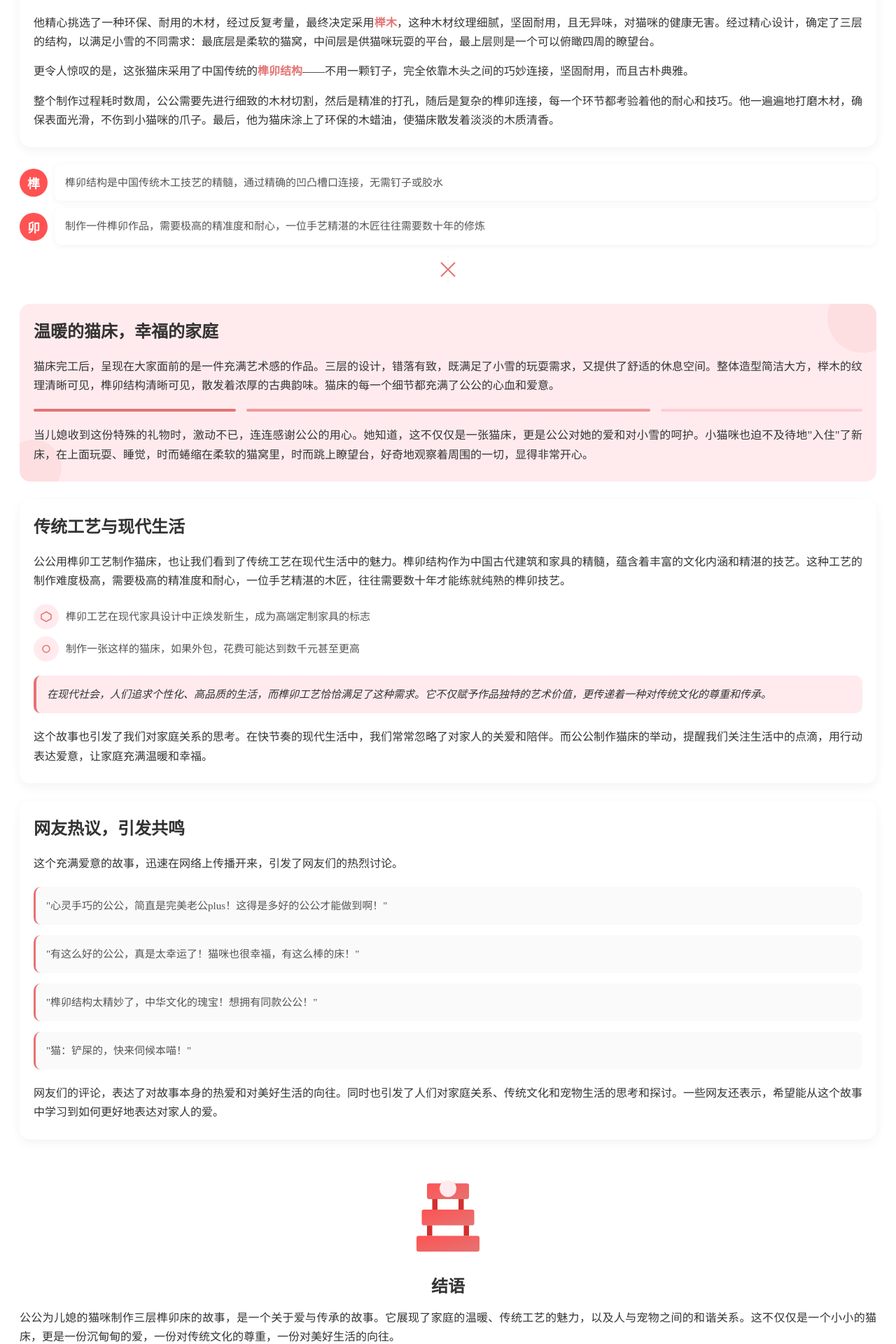
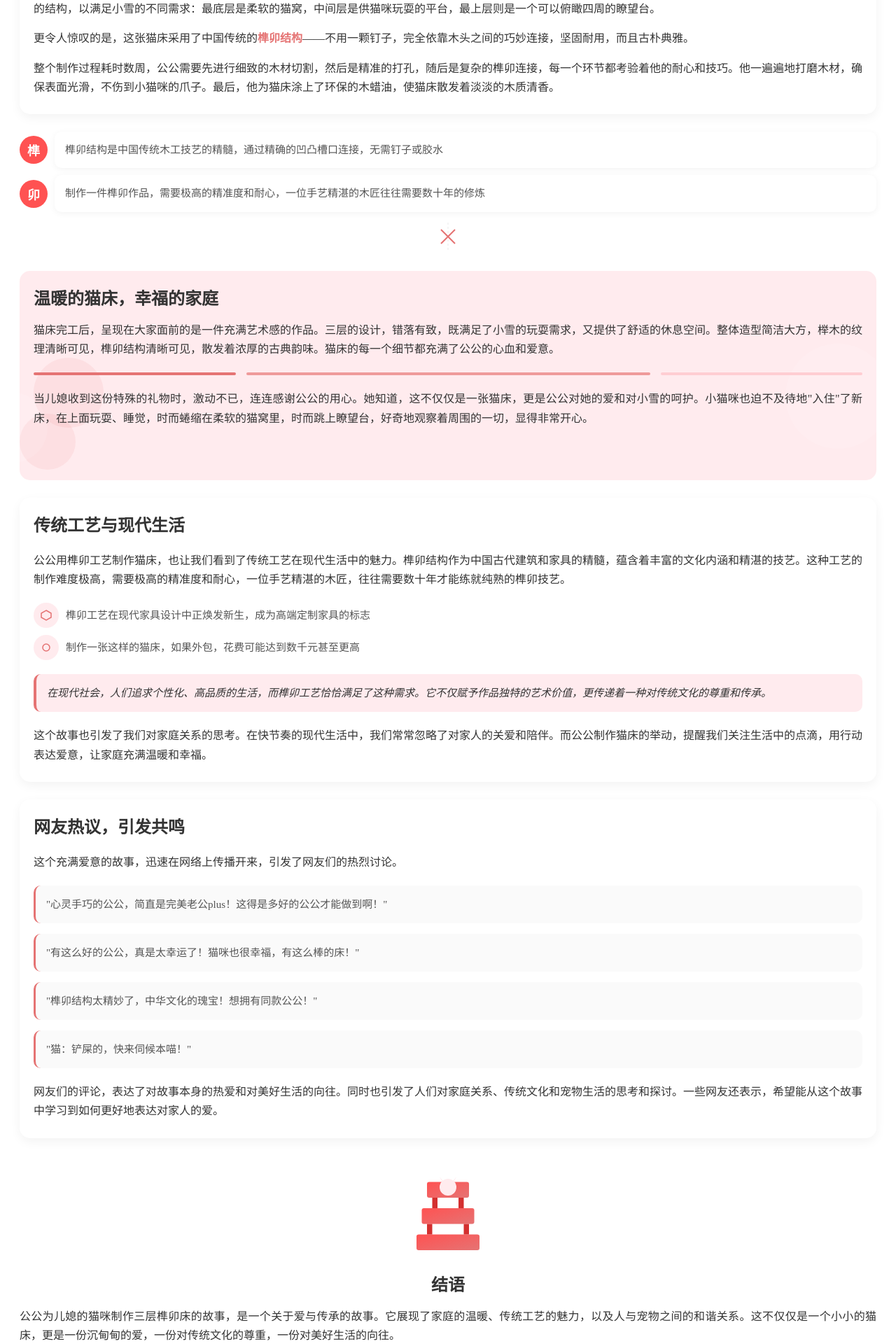
Before and after one commit to zo0043/ai_auto_wxgzh, a Python web app: template knowledge/templates/template7.html in a window 1280 px wide. Shown: the part 777-2697 px from the top of the page at 70% size. Run offline with Jinja, Linux system fonts and the light colour scheme; the template is opened without the code that fills it, so the values that code supplies are empty.

Commit message:
修正模板适配微信

```diff
--- a/knowledge/templates/template7.html
+++ b/knowledge/templates/template7.html
@@ -7,32 +7,31 @@
 </head>
 <body>
   <div>
+    <section style="background: linear-gradient(135deg, #E57373, #FF5252); color: white; padding: 10px 20px; border-radius: 0 0 30px 30px; margin-bottom: 25px; overflow: hidden;">
+      <h1 style="margin: 0 0 15px 0; font-size: 30px; font-weight: 900; line-height: 1.2;">公公给儿媳的陪嫁猫做三层榫卯床</h1>
 
-    <section style="position: relative; background: linear-gradient(135deg, #E57373, #FF5252); color: white; padding: 30px 20px; border-radius: 0 0 30px 30px; margin-bottom: 25px; overflow: hidden;">
-      <div style="position: absolute; top: 0; right: 0; width: 150px; height: 150px; background-color: rgba(255,255,255,0.1); border-radius: 0 0 0 150px;"></div>
-      <div style="position: absolute; bottom: -20px; left: -20px; width: 100px; height: 100px; background-color: rgba(255,255,255,0.1); border-radius: 50%;"></div>
-
-      <h1 style="margin: 0 0 20px 0; font-size: 30px; font-weight: 900; line-height: 1.2; position: relative; z-index: 2;">公公给儿媳的陪嫁猫<br>做三层榫卯床</h1>
-
-      <div style="display: flex; align-items: center; margin-bottom: 15px; position: relative; z-index: 2;">
+      <div style="display: flex; align-items: center; margin-bottom: 15px;">
         <span style="display: inline-block; font-size: 14px; font-weight: 600; background-color: rgba(255,255,255,0.2); padding: 4px 12px; border-radius: 20px;">微博热门</span>
         <span style="display: inline-block; width: 4px; height: 4px; border-radius: 50%; background-color: white; margin: 0 8px;"></span>
         <span style="font-size: 14px; opacity: 0.9;">暖心故事</span>
       </div>
 
-      <p style="margin: 0; font-size: 16px; line-height: 1.6; opacity: 0.9; position: relative; z-index: 2;">一位手艺精湛的公公，用传统榫卯工艺为儿媳的爱猫打造了一个温馨的家，引发无数网友点赞。</p>
+      <p style="margin: 0; font-size: 16px; line-height: 1.6; opacity: 0.9;">一位手艺精湛的公公，用传统榫卯工艺为儿媳的爱猫打造了一个温馨的家，引发无数网友点赞。</p>
 
-      <svg width="100%" height="40" viewBox="0 0 320 40" style="position: absolute; bottom: 0; left: 0;">
-        <path d="M0,20 Q80,40 160,20 T320,20" fill="none" stroke="rgba(255,255,255,0.2)" stroke-width="2"></path>
-        <circle cx="0" cy="20" r="4" fill="white" opacity="0.3">
-          <animate attributeName="cx" from="0" to="320" dur="3s" repeatCount="indefinite" />
-        </circle>
-      </svg>
+      <div style="margin-top: 0px;">
+        <svg width="100%" height="40" viewBox="0 0 320 40" style="overflow: visible;">
+          <path d="M0,20 Q80,40 160,20 T320,20" fill="none" stroke="rgba(255,255,255,0.2)" stroke-width="2"/>
+          <circle cx="0" cy="0" r="4" fill="white" opacity="0.3">
+            <animateMotion path="M0,20 Q80,40 160,20 T320,20" dur="3s" repeatCount="indefinite" calcMode="linear"/>
+          </circle>
+        </svg>
+      </div>
+      <div style="margin-top: -180px; margin-left: auto; margin-right: -40px; width: 150px; height: 150px; background-color: rgba(255,255,255,0.1); border-radius: 50%;"></div>
+      <div style="margin-top: -80px; margin-left: -80px; width: 100px; height: 100px; background-color: rgba(255,255,255,0.1); border-radius: 50%;"></div>
     </section>
 
     <section style="padding: 0 20px; margin-bottom: 25px;">
       <p style="font-size: 17px; line-height: 1.7; color: #333; margin: 0 0 15px 0; text-align: justify;">最近，微博上一个暖心的故事刷屏了：一位公公亲手为儿媳的猫咪打造了一张三层榫卯结构的猫床。这不仅仅是一张猫床，更是一份饱含着爱与心意的礼物，引发了无数网友的关注和点赞。这位公公用精湛的技艺和满满的爱，为儿媳的猫咪创造了一个温馨的小天地，也引发了人们对传统工艺、家庭关系的热烈讨论。</p>
-
       <svg width="100%" height="30" viewBox="0 0 300 30" style="margin: 20px 0;">
         <g fill="#E57373">
           <path d="M15,15 L30,15 M45,15 L60,15 M75,15 L90,15 M105,15 L120,15 M135,15 L150,15 M165,15 L180,15 M195,15 L210,15 M225,15 L240,15 M255,15 L270,15 M285,15 L300,15" stroke="#E57373" stroke-width="2"></path>
@@ -51,40 +50,26 @@
 
     <section style="margin: 0 20px 25px; background-color: white; border-radius: 15px; overflow: hidden; box-shadow: 0 5px 15px rgba(0,0,0,0.05);">
       <div style="padding: 25px 20px 5px;">
-        <h2 style="margin: 0 0 20px 0; font-size: 24px; font-weight: 800; color: #333; position: relative; padding-left: 15px; line-height: 1.3;">
-          <span style="position: absolute; left: 0; top: 0; bottom: 0; width: 5px; background-color: #E57373; border-radius: 3px;"></span>
+        <h2 style="margin: 0 0 20px 0; font-size: 24px; font-weight: 800; color: #333; padding-left: 15px; line-height: 1.3;">
+          <span style="display: inline-block; margin-left: -15px; width: 5px; height: 100%; background-color: #E57373; border-radius: 3px;"></span>
           爱意绵绵，匠心独运
         </h2>
-
         <p style="font-size: 16px; line-height: 1.7; color: #333; margin: 0 0 15px 0; text-align: justify;">故事的主人公是一位退休的公公，他的儿媳非常喜欢猫，并养了一只可爱的小猫咪，名叫"小雪"。为了给小雪一个温馨、舒适的家，公公决定发挥自己多年的木工手艺，亲手制作一张独一无二的猫床。他不仅有娴熟的木工技巧，更有一颗细腻的心，希望儿媳和猫咪都能感受到这份爱意。</p>
       </div>
-
-      <!-- 微信公众号不支持，有哪位高手可以搞定？麻烦发个PR
-      <div style="width: 100%; height: 200px; position: relative; margin-bottom: 20px;">
-        <div style="position: absolute; inset: 0; background: url('https://picsum.photos/600/300?random=1'); background-size: cover; background-position: center;"></div>
-        <div style="position: absolute; inset: 0; background: linear-gradient(to bottom, rgba(0,0,0,0), rgba(0,0,0,0.3)); display: flex; align-items: flex-end; padding: 15px;">
-          <span style="color: white; font-size: 14px; font-weight: 500; text-shadow: 0 1px 2px rgba(0,0,0,0.5);">精心制作的三层榫卯猫床</span>
-        </div>
-      </div>
-    -->
-    <div style="position: relative; width: 100%; height: 200px; margin-bottom: 20px; overflow: hidden;">
+    <div style="width: 100%; height: 200px; margin-bottom: 20px; overflow: hidden; display: flex; flex-direction: column; justify-content: flex-end;">
       <img src="https://picsum.photos/600/300?random=1" alt="背景图片" style="width: 100%; height: 100%; object-fit: cover; display: block;">
-      <div style="position: absolute; inset: 0; background: linear-gradient(to bottom, rgba(0,0,0,0), rgba(0,0,0,0.3));"></div>
-      <div style="position: absolute; bottom: 15px; left: 15px; right: 15px; z-index: 1;">
+      <div style="margin-top: -50px; padding: 0 15px 5px 15px; background: linear-gradient(to bottom, rgba(0,0,0,0), rgba(0,0,0,0.3));">
         <span style="color: white; font-size: 14px; font-weight: 500; text-shadow: 0 1px 2px rgba(0,0,0,0.5);">精心制作的三层榫卯猫床</span>
       </div>
     </div>
-
       <div style="padding: 0 20px 25px;">
         <p style="font-size: 16px; line-height: 1.7; color: #333; margin: 0 0 15px 0; text-align: justify;">他精心挑选了一种环保、耐用的木材，经过反复考量，最终决定采用<span style="font-weight: 700; color: #E57373;">榉木</span>，这种木材纹理细腻，坚固耐用，且无异味，对猫咪的健康无害。经过精心设计，确定了三层的结构，以满足小雪的不同需求：最底层是柔软的猫窝，中间层是供猫咪玩耍的平台，最上层则是一个可以俯瞰四周的瞭望台。</p>
-
         <p style="font-size: 16px; line-height: 1.7; color: #333; margin: 0 0 15px 0; text-align: justify;">更令人惊叹的是，这张猫床采用了中国传统的<span style="font-weight: 700; color: #E57373;">榫卯结构</span>——不用一颗钉子，完全依靠木头之间的巧妙连接，坚固耐用，而且古朴典雅。</p>
-
         <p style="font-size: 16px; line-height: 1.7; color: #333; margin: 0; text-align: justify;">整个制作过程耗时数周，公公需要先进行细致的木材切割，然后是精准的打孔，随后是复杂的榫卯连接，每一个环节都考验着他的耐心和技巧。他一遍遍地打磨木材，确保表面光滑，不伤到小猫咪的爪子。最后，他为猫床涂上了环保的木蜡油，使猫床散发着淡淡的木质清香。</p>
       </div>
     </section>
 
-    <section style="margin: 0 20px 25px; position: relative;">
+    <section style="margin: 0 20px 25px;">
       <div style="display: flex; flex-direction: column; gap: 10px;">
         <div style="display: flex; align-items: center; gap: 10px;">
           <div style="width: 40px; height: 40px; background-color: #FF5252; color: white; display: flex; justify-content: center; align-items: center; border-radius: 50%; font-weight: 700; font-size: 18px;">榫</div>
@@ -92,7 +77,6 @@
             <p style="margin: 0; font-size: 15px; line-height: 1.5; color: #555;">榫卯结构是中国传统木工技艺的精髓，通过精确的凹凸槽口连接，无需钉子或胶水</p>
           </div>
         </div>
-
         <div style="display: flex; align-items: center; gap: 10px;">
           <div style="width: 40px; height: 40px; background-color: #FF5252; color: white; display: flex; justify-content: center; align-items: center; border-radius: 50%; font-weight: 700; font-size: 18px;">卯</div>
           <div style="flex: 1; background-color: white; padding: 15px; border-radius: 10px; box-shadow: 0 2px 10px rgba(0,0,0,0.05);">
@@ -100,7 +84,6 @@
           </div>
         </div>
       </div>
-
       <svg width="100%" height="40" viewBox="0 0 300 40" style="margin-top: 15px;">
         <path d="M150,0 L150,40" stroke="#F5F5F5" stroke-width="2" stroke-dasharray="3,3"></path>
         <g transform="translate(150, 20)">
@@ -109,29 +92,27 @@
       </svg>
     </section>
 
-    <section style="margin: 0 20px 25px; background-color: #FFEBEE; border-radius: 15px; padding: 25px 20px; position: relative; overflow: hidden;">
-      <div style="position: absolute; top: -30px; right: -30px; width: 100px; height: 100px; border-radius: 50%; background-color: rgba(229,115,115,0.1);"></div>
-      <div style="position: absolute; bottom: -20px; left: -20px; width: 80px; height: 80px; border-radius: 50%; background-color: rgba(229,115,115,0.1);"></div>
-
-      <h2 style="margin: 0 0 20px 0; font-size: 24px; font-weight: 800; color: #333; line-height: 1.3; position: relative; z-index: 2;">温暖的猫床，幸福的家庭</h2>
-
-      <p style="font-size: 16px; line-height: 1.7; color: #333; margin: 0 0 15px 0; text-align: justify; position: relative; z-index: 2;">猫床完工后，呈现在大家面前的是一件充满艺术感的作品。三层的设计，错落有致，既满足了小雪的玩耍需求，又提供了舒适的休息空间。整体造型简洁大方，榉木的纹理清晰可见，榫卯结构清晰可见，散发着浓厚的古典韵味。猫床的每一个细节都充满了公公的心血和爱意。</p>
-
-      <div style="display: flex; gap: 15px; margin: 20px 0; position: relative; z-index: 2;">
+    <section style="margin: 0 20px 25px; background-color: #FFEBEE; border-radius: 15px; padding: 25px 20px; overflow: hidden;">
+      <h2 style="margin: 0 0 15px 0; font-size: 24px; font-weight: 800; color: #333; line-height: 1.3; padding: 0px 0px 0 0px;">温暖的猫床，幸福的家庭</h2>
+      <p style="font-size: 16px; line-height: 1.7; color: #333; margin: 0 0 15px 0; text-align: justify;">猫床完工后，呈现在大家面前的是一件充满艺术感的作品。三层的设计，错落有致，既满足了小雪的玩耍需求，又提供了舒适的休息空间。整体造型简洁大方，榉木的纹理清晰可见，榫卯结构清晰可见，散发着浓厚的古典韵味。猫床的每一个细节都充满了公公的心血和爱意。</p>
+      <div style="display: flex; gap: 15px; margin: 20px 0;">
         <div style="flex: 1; height: 4px; background-color: #E57373; border-radius: 2px;"></div>
         <div style="flex: 2; height: 4px; background-color: #EF9A9A; border-radius: 2px;"></div>
         <div style="flex: 1; height: 4px; background-color: #FFCDD2; border-radius: 2px;"></div>
       </div>
+      <p style="font-size: 16px; line-height: 1.7; color: #333; margin: 0; text-align: justify;">当儿媳收到这份特殊的礼物时，激动不已，连连感谢公公的用心。她知道，这不仅仅是一张猫床，更是公公对她的爱和对小雪的呵护。小猫咪也迫不及待地"入住"了新床，在上面玩耍、睡觉，时而蜷缩在柔软的猫窝里，时而跳上瞭望台，好奇地观察着周围的一切，显得非常开心。</p>
+      <div style="margin-top: -100px; margin-right: -30px; width: 100px; height: 100px; background-color: rgba(229,115,115,0.1); border-radius: 50%;"></div>
+      <div style="margin-top: -20px; margin-left: -20px; width: 80px; height: 80px; background-color: rgba(229,115,115,0.1); border-radius: 50%;"></div>
 
-      <p style="font-size: 16px; line-height: 1.7; color: #333; margin: 0; text-align: justify; position: relative; z-index: 2;">当儿媳收到这份特殊的礼物时，激动不已，连连感谢公公的用心。她知道，这不仅仅是一张猫床，更是公公对她的爱和对小雪的呵护。小猫咪也迫不及待地"入住"了新床，在上面玩耍、睡觉，时而蜷缩在柔软的猫窝里，时而跳上瞭望台，好奇地观察着周围的一切，显得非常开心。</p>
+      <div style="margin-top: -180px; margin-left: auto; margin-right: -40px; width: 150px; height: 150px; background-color: rgba(255,255,255,0.1); border-radius: 50%;"></div>
+      <div style="margin-top: -80px; margin-left: -80px; width: 100px; height: 100px; background-color: rgba(255,255,255,0.1); border-radius: 50%;"></div>
+
     </section>
 
     <section style="margin: 0 20px 25px; background-color: white; border-radius: 15px; box-shadow: 0 5px 15px rgba(0,0,0,0.05);">
       <div style="padding: 25px 20px;">
         <h2 style="margin: 0 0 20px 0; font-size: 24px; font-weight: 800; color: #333; line-height: 1.3;">传统工艺与现代生活</h2>
-
         <p style="font-size: 16px; line-height: 1.7; color: #333; margin: 0 0 20px 0; text-align: justify;">公公用榫卯工艺制作猫床，也让我们看到了传统工艺在现代生活中的魅力。榫卯结构作为中国古代建筑和家具的精髓，蕴含着丰富的文化内涵和精湛的技艺。这种工艺的制作难度极高，需要极高的精准度和耐心，一位手艺精湛的木匠，往往需要数十年才能练就纯熟的榫卯技艺。</p>
-
         <div style="display: flex; flex-direction: column; gap: 10px;">
           <div style="display: flex; gap: 10px; align-items: center;">
             <div style="width: 36px; height: 36px; flex-shrink: 0; border-radius: 50%; background-color: #FFEBEE; display: flex; justify-content: center; align-items: center;">
@@ -141,7 +122,6 @@
             </div>
             <p style="margin: 0; font-size: 15px; line-height: 1.5; color: #555;">榫卯工艺在现代家具设计中正焕发新生，成为高端定制家具的标志</p>
           </div>
-
           <div style="display: flex; gap: 10px; align-items: center;">
             <div style="width: 36px; height: 36px; flex-shrink: 0; border-radius: 50%; background-color: #FFEBEE; display: flex; justify-content: center; align-items: center;">
               <svg width="20" height="20" viewBox="0 0 20 20" fill="none">
@@ -151,87 +131,86 @@
             <p style="margin: 0; font-size: 15px; line-height: 1.5; color: #555;">制作一张这样的猫床，如果外包，花费可能达到数千元甚至更高</p>
           </div>
         </div>
-
         <div style="margin: 20px 0; padding: 15px; background-color: #FFEBEE; border-radius: 10px; border-left: 4px solid #E57373;">
           <p style="margin: 0; font-size: 15px; line-height: 1.6; color: #333; font-style: italic;">在现代社会，人们追求个性化、高品质的生活，而榫卯工艺恰恰满足了这种需求。它不仅赋予作品独特的艺术价值，更传递着一种对传统文化的尊重和传承。</p>
         </div>
-
         <p style="font-size: 16px; line-height: 1.7; color: #333; margin: 0; text-align: justify;">这个故事也引发了我们对家庭关系的思考。在快节奏的现代生活中，我们常常忽略了对家人的关爱和陪伴。而公公制作猫床的举动，提醒我们关注生活中的点滴，用行动表达爱意，让家庭充满温暖和幸福。</p>
       </div>
     </section>
 
     <section style="margin: 0 20px 25px; background-color: white; border-radius: 15px; box-shadow: 0 5px 15px rgba(0,0,0,0.05); padding: 25px 20px;">
       <h2 style="margin: 0 0 20px 0; font-size: 24px; font-weight: 800; color: #333; line-height: 1.3;">网友热议，引发共鸣</h2>
-
       <p style="font-size: 16px; line-height: 1.7; color: #333; margin: 0 0 20px 0; text-align: justify;">这个充满爱意的故事，迅速在网络上传播开来，引发了网友们的热烈讨论。</p>
-
       <div style="display: flex; flex-direction: column; gap: 15px; margin-bottom: 20px;">
         <div style="background-color: #FAFAFA; border-radius: 10px; padding: 15px; border-left: 3px solid #E57373;">
           <p style="margin: 0; font-size: 15px; line-height: 1.6; color: #555;">"心灵手巧的公公，简直是完美老公plus！这得是多好的公公才能做到啊！"</p>
         </div>
-
         <div style="background-color: #FAFAFA; border-radius: 10px; padding: 15px; border-left: 3px solid #E57373;">
           <p style="margin: 0; font-size: 15px; line-height: 1.6; color: #555;">"有这么好的公公，真是太幸运了！猫咪也很幸福，有这么棒的床！"</p>
         </div>
-
         <div style="background-color: #FAFAFA; border-radius: 10px; padding: 15px; border-left: 3px solid #E57373;">
           <p style="margin: 0; font-size: 15px; line-height: 1.6; color: #555;">"榫卯结构太精妙了，中华文化的瑰宝！想拥有同款公公！"</p>
         </div>
-
         <div style="background-color: #FAFAFA; border-radius: 10px; padding: 15px; border-left: 3px solid #E57373;">
           <p style="margin: 0; font-size: 15px; line-height: 1.6; color: #555;">"猫：铲屎的，快来伺候本喵！"</p>
         </div>
       </div>
-
       <p style="font-size: 16px; line-height: 1.7; color: #333; margin: 0; text-align: justify;">网友们的评论，表达了对故事本身的热爱和对美好生活的向往。同时也引发了人们对家庭关系、传统文化和宠物生活的思考和探讨。一些网友还表示，希望能从这个故事中学习到如何更好地表达对家人的爱。</p>
     </section>
 
     <section style="margin: 0 20px 35px; text-align: center;">
-      <div style="width: 150px; height: 150px; margin: 0 auto 20px; position: relative;">
+      <div style="width: 150px; height: 150px; margin: 0 auto 20px;">
         <svg viewBox="0 0 100 100" width="100%" height="100%">
           <defs>
             <linearGradient id="catGradient" x1="0%" y1="0%" x2="100%" y2="100%">
               <stop offset="0%" style="stop-color:#FF5252;stop-opacity:1" />
               <stop offset="100%" style="stop-color:#E57373;stop-opacity:1" />
             </linearGradient>
+
+            <!-- 定义垂直运动路径 -->
+            <path id="breathPath" d="M0 0 Q0 2 0 0" visibility="hidden"/>
           </defs>
-          <!-- 猫床 -->
+
+          <!-- 猫床结构保持不变 -->
           <rect x="20" y="75" width="60" height="15" rx="2" fill="url(#catGradient)" />
           <rect x="25" y="50" width="50" height="15" rx="2" fill="url(#catGradient)" />
           <rect x="30" y="25" width="40" height="15" rx="2" fill="url(#catGradient)" />
 
-          <!-- 支柱 -->
+          <!-- 支柱保持不变 -->
           <rect x="30" y="65" width="5" height="10" fill="#D32F2F" />
           <rect x="65" y="65" width="5" height="10" fill="#D32F2F" />
           <rect x="35" y="40" width="5" height="10" fill="#D32F2F" />
           <rect x="60" y="40" width="5" height="10" fill="#D32F2F" />
 
-          <!-- 猫 -->
-          <circle cx="50" cy="30" r="8" fill="#FFEBEE">
-            <animate attributeName="cy" values="30;32;30" dur="2s" repeatCount="indefinite" />
-          </circle>
+          <!-- 猫身体动画改造 -->
+          <g transform="translate(50 30)">
+            <circle cx="0" cy="0" r="8" fill="#FFEBEE">
+              <animateMotion
+                dur="2s"
+                repeatCount="indefinite"
+                path="M0 0 Q0 2 0 0"
+                rotate="auto"
+                calcMode="spline"
+                keyPoints="0;0.5;1"
+                keyTimes="0;0.5;1"
+                keySplines="0.5 0 0.5 1; 0.5 0 0.5 1"
+              />
+            </circle>
+          </g>
 
-          <!-- 猫耳 -->
-          <path d="M45,26 L42,20 L46,25 Z" fill="#FFEBEE">
-            <animate attributeName="d" values="M45,26 L42,20 L46,25 Z;M45,28 L42,22 L46,27 Z;M45,26 L42,20 L46,25 Z" dur="2s" repeatCount="indefinite" />
-          </path>
-          <path d="M55,26 L58,20 L54,25 Z" fill="#FFEBEE">
-            <animate attributeName="d" values="M55,26 L58,20 L54,25 Z;M55,28 L58,22 L54,27 Z;M55,26 L58,20 L54,25 Z" dur="2s" repeatCount="indefinite" />
-          </path>
+          <path d="M45 26 L42 20 L46 25 Z" fill="#FFEBEE"/>
+          <path d="M55 26 L58 20 L54 25 Z" fill="#FFEBEE"/>
+
         </svg>
+
       </div>
-
       <h2 style="margin: 0 0 15px 0; font-size: 24px; font-weight: 800; color: #333; line-height: 1.3;">结语</h2>
-
       <p style="font-size: 16px; line-height: 1.7; color: #333; margin: 0 0 20px 0; text-align: justify;">公公为儿媳的猫咪制作三层榫卯床的故事，是一个关于爱与传承的故事。它展现了家庭的温暖、传统工艺的魅力，以及人与宠物之间的和谐关系。这不仅仅是一个小小的猫床，更是一份沉甸甸的爱，一份对传统文化的尊重，一份对美好生活的向往。</p>
-
       <div style="padding: 20px; background-color: #FFEBEE; border-radius: 15px; margin-bottom: 20px;">
         <p style="margin: 0; font-size: 17px; line-height: 1.7; color: #333; font-weight: 500; text-align: center;">愿我们都能像这位公公一样，用心去爱，用行动去表达，让生活充满阳光和美好。</p>
       </div>
-
       <p style="font-size: 16px; line-height: 1.7; color: #666; margin: 0; text-align: center; font-style: italic;">也愿这张小小的猫床，承载着满满的爱意，陪伴着一家人度过每一个温馨的时刻，也见证着这个家庭的幸福。</p>
     </section>
-
   </div>
 </body>
 </html>
```
